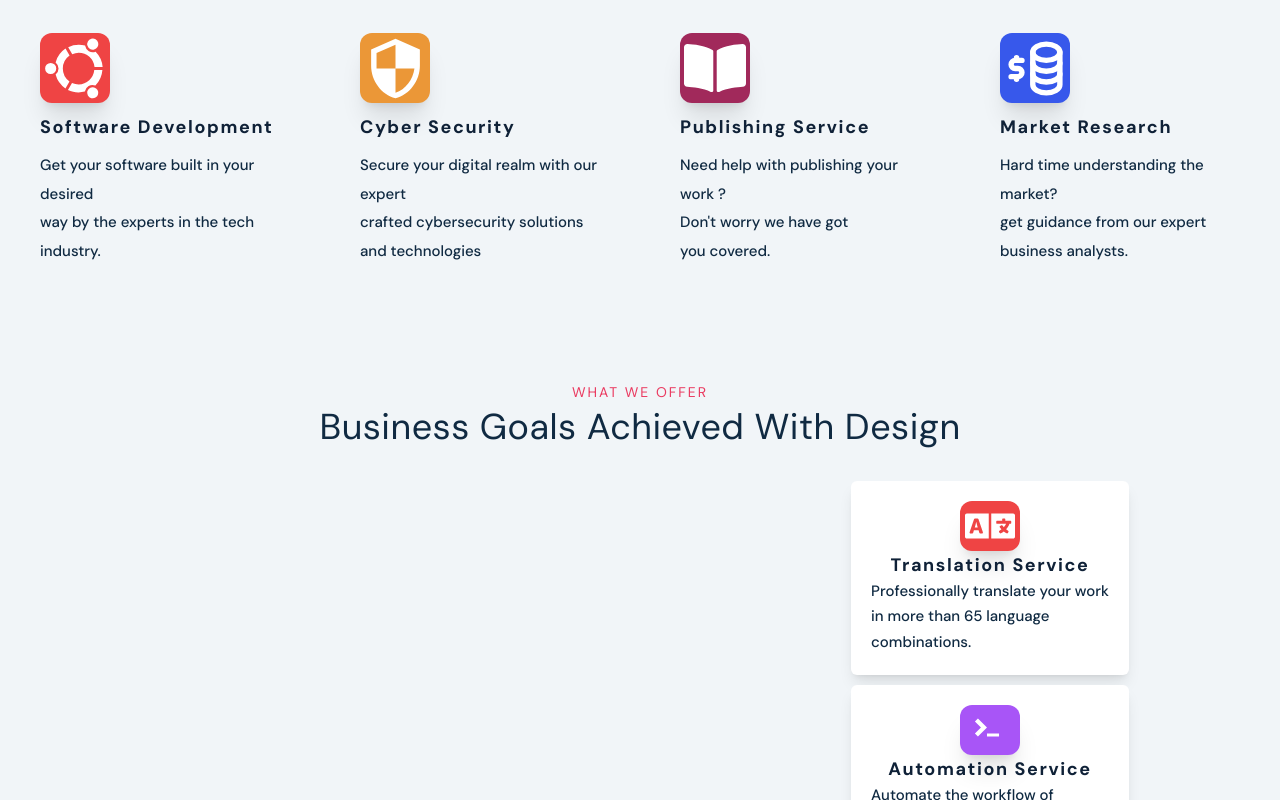
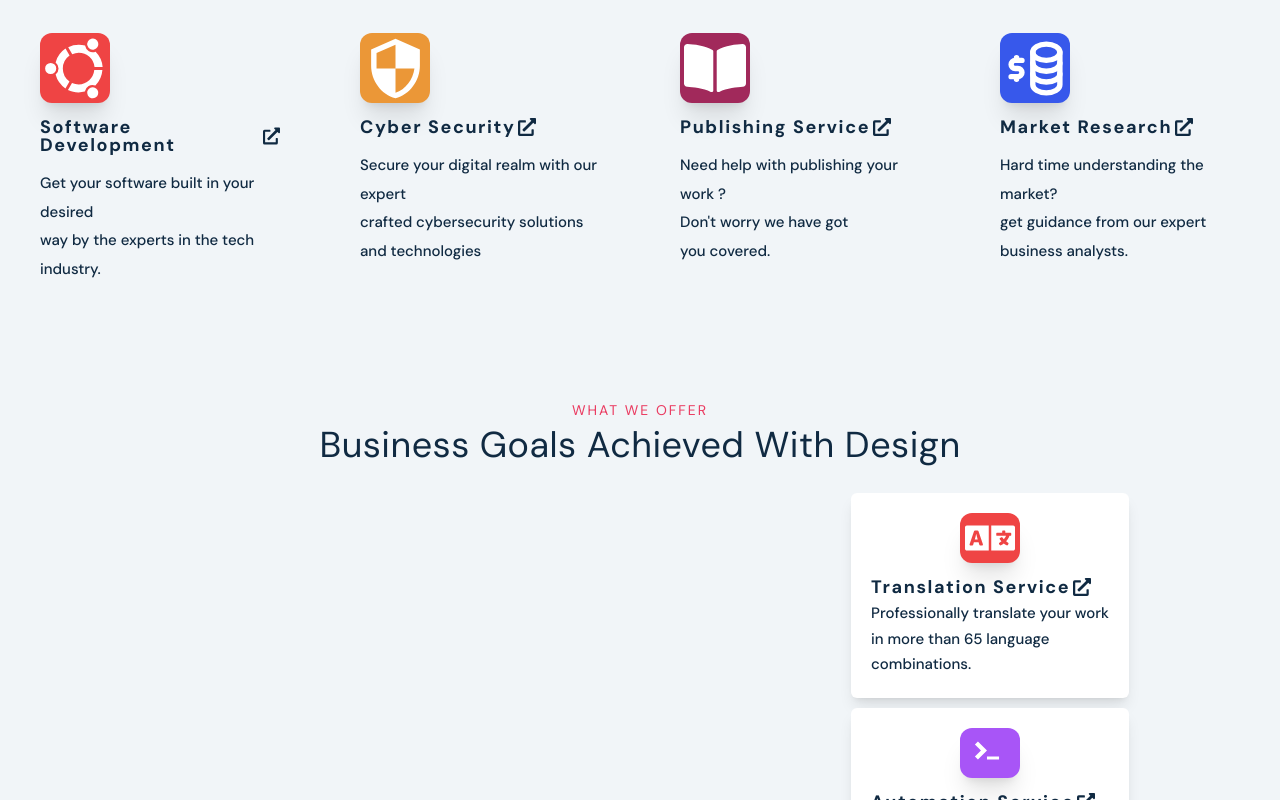
Before and after one commit to guru2108/DWC_modern, a React (Vite) app: page / in a window 1280 px wide. Shown: the part 1100-1900 px from the top of the page. Built offline with nearby package versions, Linux system fonts and the light colour scheme.

Commit message:
Added all the pdf and embedded it

```diff
--- a/src/components/Services.jsx
+++ b/src/components/Services.jsx
@@ -3,9 +3,11 @@ import { VscTerminalUbuntu } from "react-icons/vsc";
 import { MdOutlineSecurity } from "react-icons/md";
 import { FaBookOpen } from "react-icons/fa";
 import { TbBusinessplan } from "react-icons/tb";
+import { FaExternalLinkAlt } from "react-icons/fa";
 import service1 from './../assets/Page 1.pdf';
 import service2 from './../assets/Page 2.pdf'
 import service3 from './../assets/Page 3.pdf'
+import service5 from './../assets/Page 5.pdf'
 const Services = () => {
   return (
     <div className="mt-[80px] w-screen" id="services">
@@ -24,7 +26,8 @@ const Services = () => {
                </div>
              </div>
 
-             <a href={service1} target='_blank'><h1 className="flex text-left justify-start mt-[15px] text-[18px] font-bold text-[#0F2137] ">Software Development</h1></a>
+             <a href={service1} target='_blank' className='flex items-center text-center hover:text-[#EA3A60]'><h1 className="flex text-left mt-[15px] text-[18px] font-bold ">Software Development</h1>
+              <FaExternalLinkAlt size={18} className="mt-[15px] ml-[3px]"/></a>
              <div className="text-[15px] font-medium flex text-left justify-start mt-[15px]" style={{lineHeight:1.9}}>
                Get your software built in your desired <br/> way by the experts in the tech <br/> industry.
              </div>
@@ -38,7 +41,8 @@ const Services = () => {
             </div>
             </div>
 
-         <a href={service2} target='_blank'><h1 className="flex text-left justify-start mt-[15px] text-[18px] font-bold text-[#0F2137]">Cyber Security</h1></a>
+         <a href={service2} target='_blank' className='flex items-center text-center hover:text-[#EA3A60]'><h1 className="flex text-left justify-start mt-[15px] text-[18px] font-bold">Cyber Security</h1>
+         <FaExternalLinkAlt size={18} className="mt-[15px] ml-[3px]"/> </a>
          <div className="text-[15px] font-medium flex text-left justify-start mt-[15px]" style={{lineHeight:1.9}}>
           Secure your digital realm with our expert <br/>crafted cybersecurity solutions<br/> and technologies
         </div>
@@ -52,7 +56,8 @@ const Services = () => {
 </div>
 </div>
 
-<a href={service3} target="_blank"><h1 className="flex text-left justify-start mt-[15px] text-[18px] font-bold text-[#0F2137]">Publishing Service</h1></a>
+<a href={service3} target="_blank" className='flex items-center text-center hover:text-[#EA3A60]'><h1 className="flex text-left justify-start mt-[15px] text-[18px] font-bold">Publishing Service</h1>
+<FaExternalLinkAlt size={18} className="mt-[15px] ml-[3px]"/></a>
 <div className="text-[15px] font-medium flex text-left justify-start mt-[15px]" style={{lineHeight:1.9}}>
  Need help with publishing your work ?<br/>Don't worry we have got<br/> you covered.
 </div>
@@ -68,7 +73,8 @@ const Services = () => {
 </div>
 </div>
 
-<h1 className="flex text-left justify-start mt-[15px] text-[18px] font-bold text-[#0F2137]">Market Research</h1>
+<a href={service5} target="_blank" className='flex items-center text-center hover:text-[#EA3A60]'><h1 className="flex text-left justify-start mt-[15px] text-[18px] font-bold">Market Research</h1>
+<FaExternalLinkAlt size={18} className="mt-[15px] ml-[3px]"/></a>
 <div className="text-[15px] font-medium flex text-left justify-start mt-[15px]" style={{lineHeight:1.9}}>
  Hard time understanding the market?<br/> get guidance from our expert<br/>business analysts.
 </div>
--- a/src/components/Team.jsx
+++ b/src/components/Team.jsx
@@ -51,11 +51,6 @@ const Team = () => {
                 </div>
                 <div>
                     <img src={achievement5} className='flex max-h-[450px]' />
-
-                </div>
-                <div>
-                    <img src={achievement6} className=" flex max-h-[450px]" />
-
                 </div>
             </Carousel>
                </div>
--- a/src/components/Video.jsx
+++ b/src/components/Video.jsx
@@ -1,9 +1,10 @@
 import React from 'react'
 import ReactPlayer from 'react-player'
 import { FaLanguage } from "react-icons/fa";
-
+import { FaExternalLinkAlt } from "react-icons/fa";
 import { DiTerminalBadge } from "react-icons/di";
 import service4 from './../assets/page 4.pdf'
+import service6 from './../assets/page 6.pdf'
 const Video = () => {
   return (
     <div className="mt-[80px] w-screen">
@@ -29,8 +30,9 @@ const Video = () => {
   </div>
 </div>
 
-<a href={service4}>
-<h1 className="flex text-center justify-center mt-[5px] text-[18px] font-bold text-[#0F2137]">Translation service</h1>
+<a href={service4} target="_blank" className='flex items-center text-center hover:text-[#EA3A60]'>
+<h1 className="flex text-center justify-center mt-[15px] text-[18px] font-bold">Translation service</h1>
+<FaExternalLinkAlt size={18} className="mt-[15px] ml-[3px]"/>
 </a>
 <div className="text-[15px] font-medium flex text-left justify-start mt-[5px]" style={{lineHeight:1.7}}>
   Professionally translate your work <br/> in more than 65 language<br/> combinations.
@@ -45,8 +47,10 @@ const Video = () => {
   <DiTerminalBadge size={60}/>
   </div>
 </div>
-
-<h1 className="flex text-center justify-center mt-[5px] text-[18px] font-bold text-[#0F2137]">Automation service</h1>
+<a href={service6} target="_blank" className='flex items-center text-center hover:text-[#EA3A60]'>
+<h1 className="flex text-center justify-center mt-[15px] text-[18px] font-bold">Automation service</h1>
+<FaExternalLinkAlt size={18} className="mt-[15px] ml-[3px]"/>
+</a>
 <div className="text-[15px] font-medium flex text-left justify-start mt-[5px]" style={{lineHeight:1.7}}>
   Automate the workflow of<br/> your software with our Devops<br/>Engineers.
 </div>
```
Also changed, not shown: 2 other files (tests, documents, lock files or other folders).
